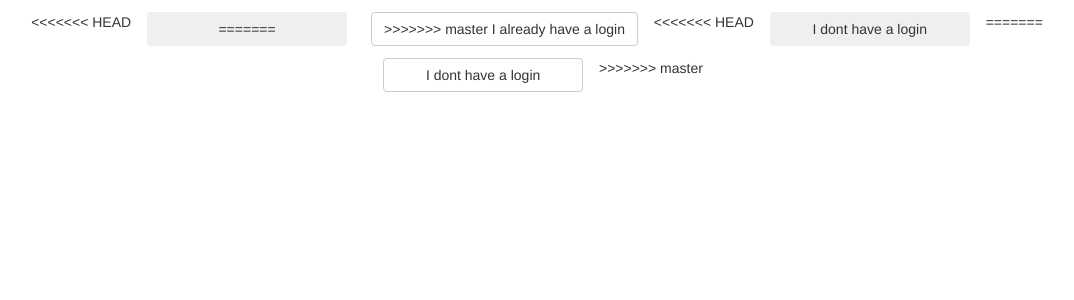
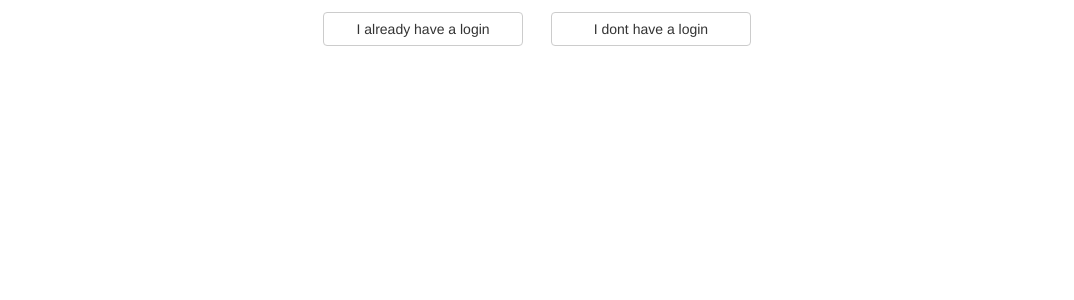
Before and after one commit to T-RexZ/pokedex, a PHP site: page / in a window 1280 px wide. Shown: the top 300 px of the page, without its empty margins (103-1177 px from the left). Run offline with PHP 8.4, Linux system fonts and the light colour scheme.

Commit message:
conflix fix
conflix fix

```diff
--- a/index.php
+++ b/index.php
@@ -11,64 +11,11 @@
 </head>
 	<body class="container">
 	<div class="row">
-<<<<<<< HEAD
-		<button class="btn" onclick="show_login()">
-=======
+
 		<button class="btn btn-default" onclick="show_login()">
->>>>>>> master
 			I already have a login
 		</button>
 
-<<<<<<< HEAD
-		<form id="login-form" action="login.php" class="non-visible row" method="post">
-
-			<input type="text" placeholder="email" name="login_email"></input>
-
-			<br>
-
-			<input type="password" placeholder="password" name="login_pw"></input>
-
-			<br>
-
-			<input class="btn" type="submit" name="login_submit"></input>
-
-			<br>
-
-		</form>
-
-		<button class="btn" onclick="show_register()">
-			I dont have a login
-		</button>
-
-		<form id="register-form" action="reg.php" class="non-visible row" method="post">
-
-			<input type="text" placeholder="email" name="reg_email"></input>
-
-			<br>
-
-			<input type="password" placeholder="password" name="reg_pw"></input>
-
-			<br>
-
-			<input type"password" placeholder="repeat password" name="reg_rep_pw"></input>
-
-			<br>
-
-			<input type="text" placeholder="name" name="reg_name"></input>
-
-			<br>
-
-			<input type="text" placeholder="phone number" name="reg_phone"></input>
-
-			<br>
-
-			<input class="btn" type="submit" name="reg_submit"></input>
-
-			<br>
-
-		</form>
-
-=======
 		<form id="login-form"  action="login.php" class="non-visible row form-group" method="post">
 
 			<label for="login_email">Email Address</label>
@@ -82,7 +29,6 @@
 			<input class="btn btn-default" type="submit" name="login_submit"></input><br>
 
 		</form>
-
 
 		<button class="btn btn-default" onclick="show_register()">
 			I dont have a login
@@ -112,14 +58,8 @@
 
 			<input class="btn btn-default" type="submit" name="reg_submit"></input><br>
 
-
-
-
 		</form>
 
-
-
->>>>>>> master
 		<a href="about.php">What is PokeDex?</a>
 
 	</div>
```
Also changed, not shown: reg.php (+3 -32 lines).
